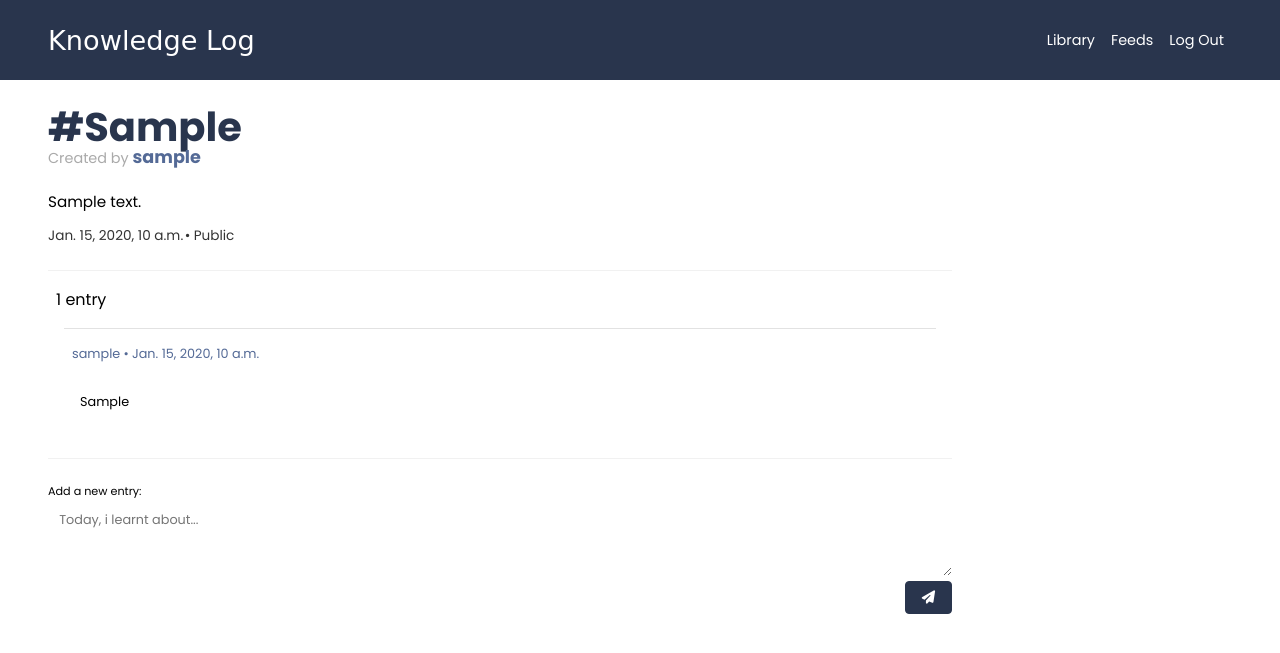
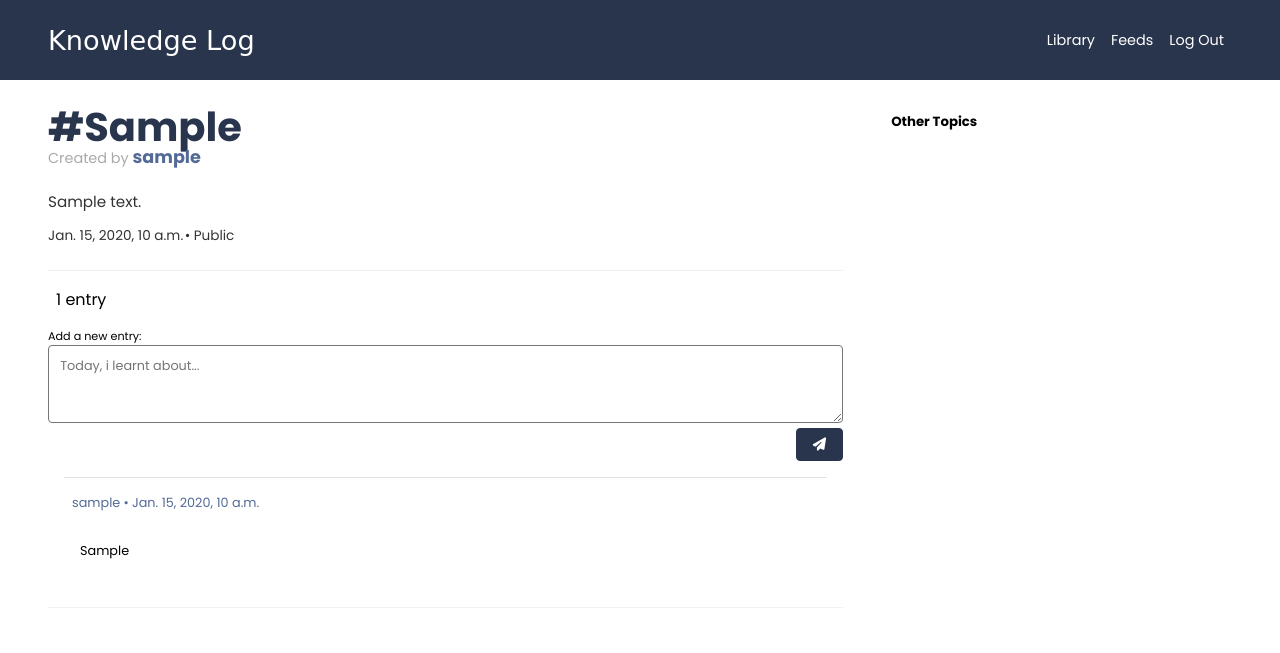
Before and after one commit to negeek/knowledge_log, a Django app: page /topic/1/ in a window 1280 px wide. Shown: the top 653 px of the page. Run offline with Django 3.2, Linux system fonts and the light colour scheme; a user stored in the database is signed in; tables that the repository leaves empty hold one stand-in row (values such as "Sample post"); some libraries are stand-ins or nearby versions; some web fonts are replaced.

Commit message:
finished with the design for the entries page

```diff
--- a/logs/views.py
+++ b/logs/views.py
@@ -28,6 +28,18 @@ def topics(request):
 @login_required
 def topic(request, topic_id):
     topic = Topic.objects.get(id=topic_id)
+    topics = Topic.objects.order_by('date_added')
+    topics = topics.exclude(topic=topic)
+
+    print(topics)
+    topic_entries = dict()
+    for other_topic in topics:
+        if other_topic != topic:
+            if other_topic.public or request.user == other_topic.owner:
+                other_entries = other_topic.entry_set.count()
+                topic_entries[other_topic] = other_entries
+            else:
+                topics = topics.exclude(topic=other_topic)
     if topic.public == True:
         entries = topic.entry_set.order_by('date_added')
     else:
@@ -46,7 +58,7 @@ def topic(request, topic_id):
             new_entry.save()
             return HttpResponseRedirect(reverse('logs:topic', args=[topic_id]))
 
-    return render(request, 'logs/topic.html', {'topic': topic, 'entries': entries, 'form': form})
+    return render(request, 'logs/topic.html', {'topic': topic, 'entries': entries, 'form': form, 'topics': topics, 'topic_entries': topic_entries})
 
 
 @login_required
--- a/static/css/dashboard.css
+++ b/static/css/dashboard.css
@@ -14,7 +14,8 @@
     margin: 1rem 0;
 }
 
-.topics ul li {
+.topics ul li,
+.entry-page .topic-item {
     box-shadow: -1px 1px 7px 2px #b5b3b341;
     list-style: none;
     border-radius: 4px;
@@ -22,7 +23,8 @@
     background-color: #fff;
 }
 
-.topics li .topic-item {
+.topics li .topic-item,
+.entry-page .topic-item {
     text-decoration: none;
     color: #000;
     padding: 1rem;
@@ -42,17 +44,21 @@
     padding: 2rem 0;
 }
 
-.topics li .topic-item h4 {
+.topics li .topic-item h4,
+.entry-page .topic-item h4 {
     text-transform: capitalize;
 }
 
 .topics li .topic-item .meta-data,
-.topics li .topic-item .footer {
+.topics li .topic-item .footer,
+.entry-page .topic-item .meta-data,
+.entry-page .topic-item .footer {
     font-size: .75rem;
     color: #999;
 }
 
-.topics li .description {
+.topics li .description,
+.entry-page .description {
     margin: .5rem 0;
     font-size: .8rem;
     color: #333;
@@ -62,7 +68,8 @@
     -webkit-box-orient: vertical;
 }
 
-.topics li .topic-item .footer {
+.topics li .topic-item .footer,
+.entry-page .topic-item .footer {
     display: flex;
     justify-content: space-between;
     align-items: center;
--- a/static/css/entries.css
+++ b/static/css/entries.css
@@ -1,8 +1,10 @@
 .entry-page {
     padding-bottom: 1rem;
     height: unset;
-    max-width: 1000px;
     width: 100%;
+    display: grid;
+    grid-template-columns: 7fr 3fr;
+    gap: 3rem;
 }
 
 .entry-page .entry-page-header {
@@ -87,6 +89,7 @@
 .entry-page .form-container {
     width: 100%;
     display: grid;
+    margin-bottom: 1rem;
 }
 
 .entry-page .form-container p {
@@ -99,7 +102,7 @@
 
 .entry-page form textarea {
     width: 100%;
-    border: none;
+    /* border: none; */
     outline: none;
     padding: .7rem;
     font-family: inherit;
@@ -123,5 +126,24 @@
     width: fit-content;
     border-radius: 4px;
     cursor: pointer;
+}
 
+.entry-page .page-aside .topics-container {
+    display: grid;
+    row-gap: 1rem;
 }
+
+.entry-page .page-aside h5 {
+    margin-bottom: 1rem;
+}
+
+@media screen and (max-width: 860px) {
+    .entry-page {
+        grid-template-columns: 1fr;
+    }
+
+    .entry-page .page-aside .topics-container {
+        grid-template-columns: repeat(auto-fit, minmax(250px, 1fr));
+        gap: 1rem
+    }
+}
--- a/templates/logs/topic.html
+++ b/templates/logs/topic.html
@@ -1,11 +1,19 @@
 {% extends "logs/base.html" %}
+{%load filter%}
 {% block content %}
 <main class="entry-page">
+    <section class="main-content">
         <header class="entry-page-header">
             <h1>#{{ topic }}</h1>
             <span>Created by <span>{{ topic.owner }}</span></span>
         </header>
-    <p class="description">{{ topic.description }}</p>
+        <div class="description">
+            {% if topic.description %}
+            <p>{{ topic.description }}</p>
+            {% else %}
+            <em>No description</em>
+            {% endif %}
+        </div>
         <div class="footer">
             <p>{{ topic.date_added }}</p><span class="dot">•</span>
             {% if topic.public %}
@@ -23,6 +31,14 @@
             <p>{{entries|length}} entries</p>
             {%endif%}
         </header>
+        <div class="form-container">
+            <p>Add a new entry:</p>
+            <form action="{% url 'logs:topic' topic.id %}" method='post'>
+                {% csrf_token %}
+                {{ form.as_p }}
+                <button name='submit'><i class="fa-solid fa-paper-plane"></i></button>
+            </form>
+        </div>
         <ul>
             {% for entry in entries %}
             <li class="entry-item">
@@ -38,13 +54,36 @@
             <em>There are no entries for this topic yet.</em>
             {% endfor %}
         </ul>
-    <div class="form-container">
-        <p>Add a new entry:</p>
-        <form action="{% url 'logs:topic' topic.id %}" method='post'>
-            {% csrf_token %}
-            {{ form.as_p }}
-            <button name='submit'><i class="fa-solid fa-paper-plane"></i></button>
-        </form>
+    </section>
+    <aside class="page-aside">
+        <h5>Other Topics</h5>
+        <div class="topics-container">
+            {% for other_topic in topics%}
+            <a href="{% url 'logs:topic' other_topic.id %}" class="topic-item">
+                <h4>{{other_topic}}</h4>
+                <div class="meta-data">
+                    <span>{{other_topic.date_added}}</span>
+                    <span class="dot">•</span>
+                    {% if other_topic.public is True %}
+                    <span>Public</span>
+                    {%else%}
+                    <span>Private</span>
+                    {%endif%}
                 </div>
+                <div class="description">
+                    {% if other_topic.description %}
+                    <p>{{ other_topic.description }}</p>
+                    {% else %}
+                    <em>No description</em>
+                    {% endif %}
+                </div>
+                <div class="footer">
+                    <p class="author">by {{other_topic.owner}}</p>
+                    <p>{{topic_entries|key:other_topic}}</p>
+                </div>
+            </a>
+            {%endfor%}
+        </div>
+    </aside>
 </main>
 {% endblock content %}
```
Lines whose indentation alone changed are shown as unchanged.
